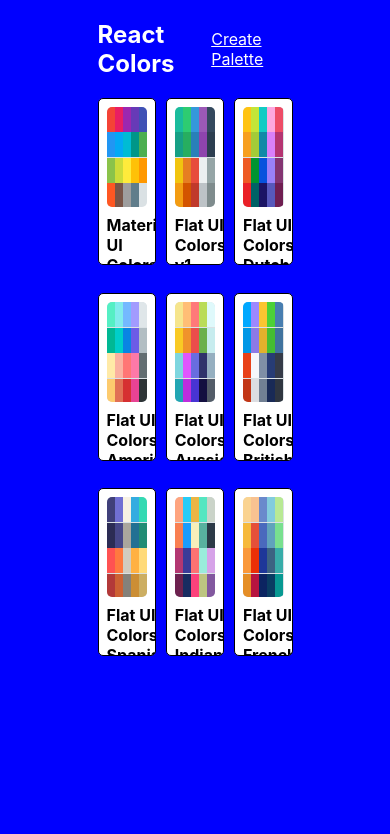
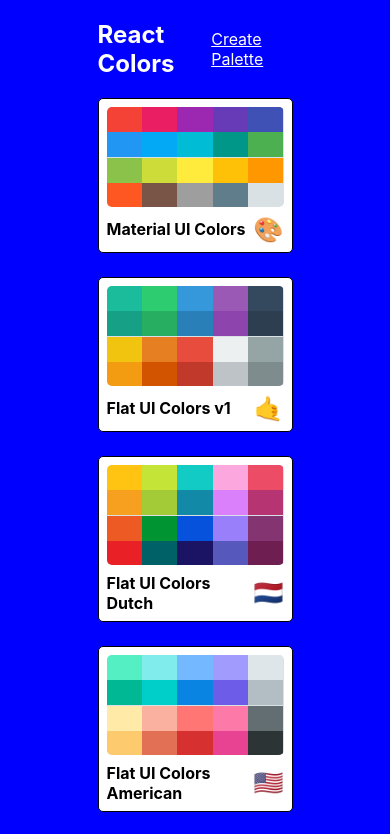
Before and after one commit to MichaelOgunsanmi/reactColorPalette, a React (Create React App) app: page / in a window 390 px wide. Shown: the top 834 px of the page. Built offline with nearby package versions, Linux system fonts and the light colour scheme.

Commit message:
Added responsiveness to PaletteList

```diff
--- a/src/styles/PaletteListStyles.js
+++ b/src/styles/PaletteListStyles.js
@@ -1,3 +1,5 @@
+import sizes from "./mediaBreakPoints";
+
 const styles = {
     root: {
         backgroundColor: "blue",
@@ -11,7 +13,13 @@
         display: "flex",
         alignItems: "flex-start",
         flexDirection: "column",
-        flexWrap: "wrap"
+        flexWrap: "wrap",
+        [sizes.down('sm')]: {
+            width: '60%',
+        },
+        [sizes.down('xs')]: {
+            width: '50%',
+        }
     },
     nav: {
         display: "flex",
@@ -28,7 +36,13 @@
         width: "100%",
         display: "grid",
         gridTemplateColumns: "repeat(3, 30%)",
-        gridGap: "5%"
+        gridGap: "1.5rem",
+        [sizes.down('md')]: {
+            gridTemplateColumns: "repeat(2, 50%)"
+        },
+        [sizes.down('xs')]: {
+            gridTemplateColumns: "repeat(1, 100%)"
+        }
     }
 };
 
--- a/src/styles/mediaBreakPoints.js
+++ b/src/styles/mediaBreakPoints.js
@@ -5,7 +5,8 @@
         xs: "575.98px",
         sm: "767.98px",
         md: "991.98px",
-        lg: "1199.98px"
+        lg: "1199.98px",
+        xl: "1600px"
     };
 
     return `@media (max-width: ${sizes[size]})`
```
